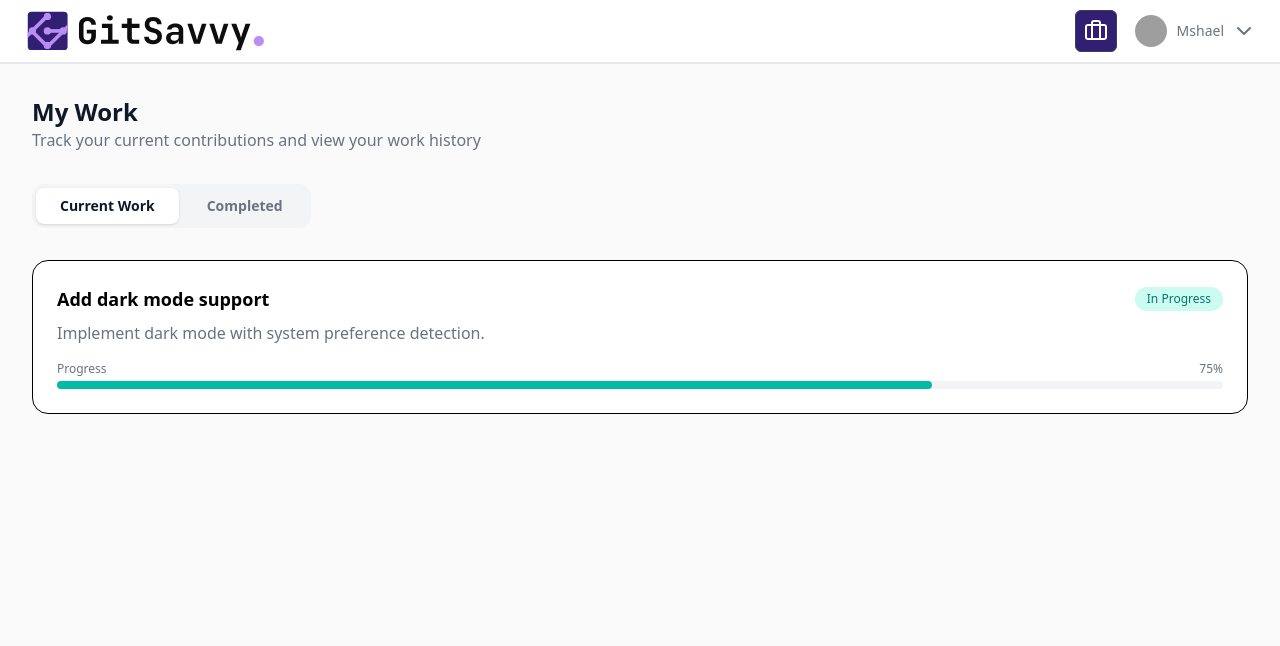
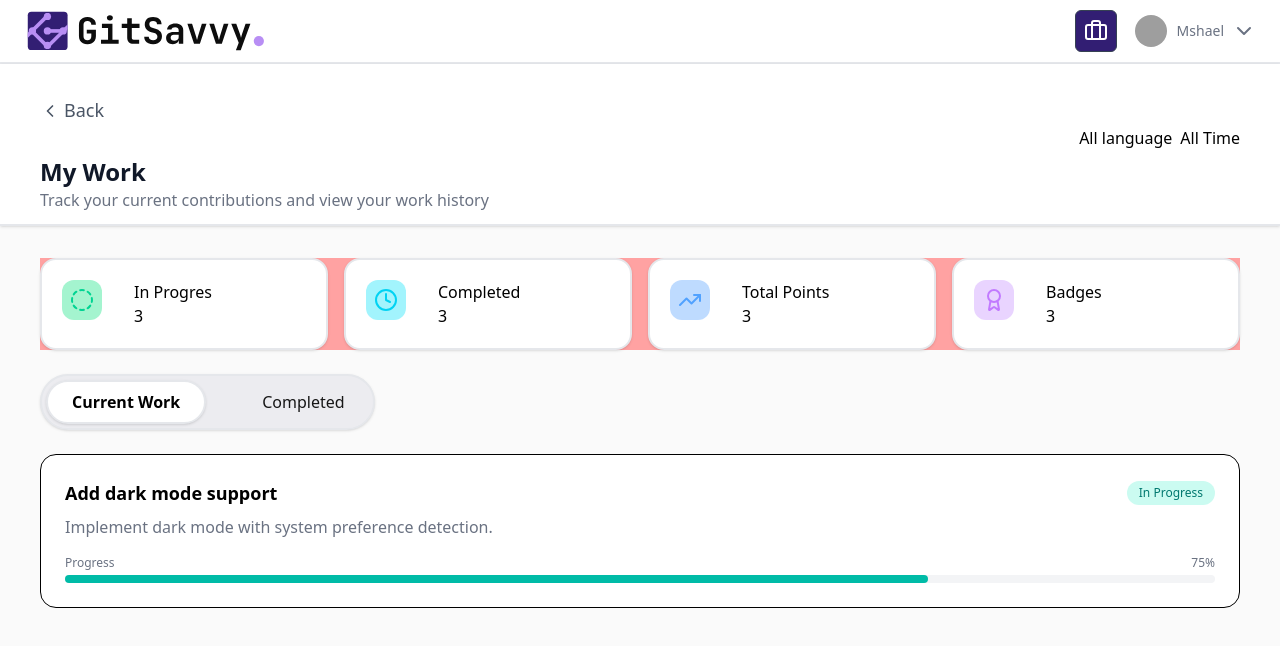
Before and after one commit to Git-Savvy/gitsavvy-frontend, a React (Vite) app: page /home/myWork in a window 1280 px wide. Shown: the top 646 px of the page. Built offline with nearby package versions, Linux system fonts and the light colour scheme; grey boxes are pictures that could not be loaded.

Commit message:
change few styling

```diff
--- a/src/App.jsx
+++ b/src/App.jsx
@@ -38,11 +38,24 @@ function App() {
           <Route index element={<Discover />} />
 
           <Route element={<LayoutChatbot />}>
-            <Route path="repoDetail/:id" element={<RepoDetail repo={repoInfo} />} />
+            <Route
+              path="repoDetail/:id"
+              element={<RepoDetail repo={repoInfo} />}
+            />
             <Route path="issueDetail/:id" element={<IssueDetail />} />
           </Route>
 
-          <Route path="myWork" element={<MyWork />} />
+          <Route
+            path="myWork"
+            element={
+              <UserProvider>
+                {/*provider have to wrap the component it self not the route! */}
+                <RepoProvider>
+                  <MyWork />
+                </RepoProvider>{" "}
+              </UserProvider>
+            }
+          />
           <Route path="profile" element={<Profile />} />
         </Route>
 
--- a/src/components/common/DocCard.jsx
+++ /dev/null
@@ -1,8 +0,0 @@
-export default function DocCard({ title, description }) {
-  return (
-    <div className="border rounded-lg p-4 hover:shadow">
-      <h3 className="font-semibold mb-2">{title}</h3>
-      <p className="text-sm text-gray-600">{description}</p>
-    </div>
-  );
-}
--- a/src/components/common/DocumentationRefreshCard.jsx
+++ b/src/components/common/DocumentationRefreshCard.jsx
@@ -1,8 +1,7 @@
-import DocCard from "../common/DocCard";
 import { Sparkles, RefreshCw } from "lucide-react";
 export default function DocumentationRefreshCard() {
   return (
-    <header className="bg-white border-2 border-gray-200 rounded-2xl p-8 shadow-sm">
+    <header className="bg-white border-2 border-gray-200 rounded-2xl p-8 lg:shadow-sm">
       <div className="flex justify-between items-start mb-4">
         <div className="flex items-center gap-2 text-indigo-900 font-semibold text-lg">
           <Sparkles className="w-5 h-5 text-primary" />
--- a/src/components/common/FilterPop.jsx
+++ b/src/components/common/FilterPop.jsx
@@ -31,7 +31,7 @@ export default function FilterPop() {
       {/* Filter Button */}
       <button
         onClick={() => setIsOpen(!isOpen)}
-        className="flex items-center gap-2 px-6 py-2 border border-gray-200 rounded-lg font-medium text-slate-700 hover:bg-hoverl transition-colors shadow-sm bg-white"
+        className="flex items-center gap-2 px-6 py-2 border border-gray-200 rounded-lg font-medium text-slate-700 hover:bg-hoverl transition-colors lg:shadow-sm bg-white"
       >
         <ListFilter className="w-4 h-4" />
         Filter
--- /dev/null
+++ b/src/components/common/MyWorkStatCard.jsx
@@ -0,0 +1,14 @@
+export default function MyWorkStatCard({ stat }) {
+  return (
+    <div className="bg-white p-5 rounded-2xl border-2 border-gray-200  flex itemms-center lg:shadow-sm flex  gap-8 w-full">
+      {" "}
+      <div className={`${stat.color} p-2 rounded-xl w-[40px] h-[40px]`}>
+        {stat.icon}
+      </div>
+      <div>
+        <h3>{stat.title}</h3> <span>3</span>
+      </div>
+      {/*i need here to update to dynamic num */}
+    </div>
+  );
+}
--- a/src/components/common/RepositoryCard.jsx
+++ b/src/components/common/RepositoryCard.jsx
@@ -10,7 +10,7 @@ import SimpleDarkButton from "./SimpleDarkButton";
 import SimpleLightButton from "./SimpleLightButton";
 export default function RepositoryCard({ repo, navigate }) {
   return (
-    <div className="border-2 border-gray-200 rounded-xl p-5 bg-white flex justify-between gap-4">
+    <div className="border-2 border-gray-200 rounded-xl p-5 bg-white flex justify-between gap-4  lg:shadow-sm">
       {/* Left */}
       <div>
         <div className="flex items-center gap-2">
--- a/src/components/layout/Docs.jsx
+++ b/src/components/layout/Docs.jsx
@@ -1,7 +1,5 @@
 import DocumentationRefreshCard from "../common/DocumentationRefreshCard";
 import DocumentationSidebar from "./DocumentationSidebar";
-import DocCard from "../common/DocCard";
-import { Sparkles, RefreshCw } from "lucide-react";
 export default function Docs() {
   return (
     <div className="min-h-screen font-sans text-slate-700">
--- a/src/components/layout/IssueNav.jsx
+++ b/src/components/layout/IssueNav.jsx
@@ -11,7 +11,7 @@ export default function IssueNav({ activeTab, setActiveTab,num }) {
           onClick={() => setActiveTab(tab.id)}
           className={`py-2 px-2 md:px-6 ${
             activeTab === tab.id
-              ? "bg-white rounded-full font-semibold"
+              ? "bg-white rounded-full font-semibold border-2 border-gray-200 lg:shadow-sm"
               : "text-textdark"
           }`}
         >
--- a/src/components/layout/Navbar.jsx
+++ b/src/components/layout/Navbar.jsx
@@ -6,7 +6,7 @@ import { UserContext } from "../../context/UserContext";
 export default function Navbar() {
   const { user } = useContext(UserContext); //just access without modifying anything
   return (
-    <nav className="flex items-center justify-between px-6 py-4 border-b-2  border-gray-200 bg-white h-[4rem] ">
+    <nav className="flex items-center justify-between px-6 py-4 border-b-2  border-gray-200 bg-white h-[4rem] lg:shadow-sm">
       {/* Left */}
       <NavLink to="/home">
         <img src={logo} className="w-[15rem]" />
--- a/src/components/layout/RepoNav.jsx
+++ b/src/components/layout/RepoNav.jsx
@@ -8,14 +8,14 @@ export default function RepoNav({ activeTab, setActiveTab }) {
   ];
 
   return (
-    <div className="flex  flex-col md:flex-row gap-2 lg:gap-8 justify-around  bg-switchbg rounded-2xl md:rounded-full p-1  w-full md:w-fit">
+    <div className="flex  flex-col md:flex-row gap-2 lg:gap-8 justify-around border-2 border-gray-200 bg-switchbg rounded-2xl md:rounded-full p-1  w-full md:w-fit lg:shadow-sm">
       {tabs.map((tab) => (
         <button
           key={tab.id}
           onClick={() => setActiveTab(tab.id)}
-          className={`py-2 px-2 md:px-6 ${
+          className={`py-2 px-2 md:px-6  ${
             activeTab === tab.id
-              ? "bg-white rounded-full font-semibold"
+              ? "bg-white rounded-full font-semibold border-2 border-gray-200 lg:shadow-sm"
               : "text-textdark"
           }`}
         >
--- a/src/pages/Discover.jsx
+++ b/src/pages/Discover.jsx
@@ -28,7 +28,7 @@ export default function Discover() {
         ))}
       </main>
       {/* Right sidebar */}
-      <div className="bg-white border-x-2 border-gray-200">
+      <div className="bg-white border-x-2 border-gray-200  lg:shadow-sm">
         <RightSidebar />
       </div>
     </div>
--- a/src/pages/MyWork.jsx
+++ b/src/pages/MyWork.jsx
@@ -1,28 +1,69 @@
 import { useState } from "react";
+import { CircleDashed, Award, TrendingUp, Clock } from "lucide-react";
 import CurrentWork from "../components/layout/CurrentWork";
 import CompletedWork from "../components/layout/CompletedWork";
+import BackButton from "../components/common/BackButton";
+import { useNavigate } from "react-router-dom";
+import MyWorkStatCard from "../components/common/MyWorkStatCard";
 export default function MyWork() {
+  const workStats = [
+    {
+      title: "In Progres",
+      icon: <CircleDashed className="text-emerald-400" />,
+      color: "bg-emerald-200",
+    },
+    {
+      title: "Completed",
+      icon: <Clock className="text-cyan-400" />,
+      color: "bg-cyan-200",
+    },
+    {
+      title: "Total Points",
+      icon: <TrendingUp className="text-blue-400" />,
+      color: "bg-blue-200",
+    },
+    {
+      title: "Badges",
+      icon: <Award className="text-purple-400" />,
+      color: "bg-purple-200",
+    },
+  ];
+  const navigate = useNavigate();
   const [activeTab, setActiveTab] = useState("current");
 
   return (
-    <div className="p-8 space-y-8">
+    <div className="space-y-8 ">
       {/* ===== Header ===== */}
-      <div>
+      <div className="bg-white w-full flex justify-between px-10 pb-3 border-b-2 border-gray-200 lg:shadow-sm">
+        <div className="">
+          <BackButton text={"Back"} onClick={() => navigate("/home")} />
           <h1 className="text-2xl font-bold text-gray-900">My Work</h1>
           <p className="text-gray-500">
             Track your current contributions and view your work history
           </p>
         </div>
+        <div className="flex gap-2 items-center">
+          <span>All language</span>
+          <span>All Time</span>
+        </div>
+      </div>
+      <div className="px-10">
+        <div className="flex gap-4 justify-around bg-red-300">
+          {workStats.map((stat, index) => (
+            <MyWorkStatCard key={index} stat={stat} />
+          ))}
+        </div>
 
         {/* ===== Tabs Navbar ===== */}
-      <div className="w-fit bg-gray-100 p-1 rounded-xl flex gap-1">
+        <div className="py-6">
+          <div className="flex  flex-col md:flex-row gap-2 lg:gap-8 justify-around border-2 border-gray-200 bg-switchbg rounded-2xl md:rounded-full p-1  w-full md:w-fit lg:shadow-sm">
             <button
               onClick={() => setActiveTab("current")}
-          className={`px-6 py-2 rounded-lg text-sm font-semibold transition
+              className={`py-2 px-2 md:px-6
             ${
               activeTab === "current"
-                ? "bg-white shadow text-gray-900"
-                : "text-gray-500 hover:text-gray-700"
+                ? "bg-white rounded-full font-semibold border-2 border-gray-200 lg:shadow-sm"
+                : "text-textdark"
             }`}
             >
               Current Work
@@ -30,22 +71,23 @@ export default function MyWork() {
 
             <button
               onClick={() => setActiveTab("completed")}
-          className={`px-6 py-2 rounded-lg text-sm font-semibold transition
+              className={`py-2 px-2 md:px-6
             ${
               activeTab === "completed"
-                ? "bg-white shadow text-gray-900"
-                : "text-gray-500 hover:text-gray-700"
+                ? "bg-white rounded-full font-semibold border-2 border-gray-200 lg:shadow-sm"
+                : "text-textdark"
             }`}
             >
               Completed
             </button>
           </div>
-
+        </div>
         {/* ===== Dynamic Content ===== */}
         <div>
           {activeTab === "current" && <CurrentWork />}
           {activeTab === "completed" && <CompletedWork />}
         </div>
       </div>
+    </div>
   );
 }
```
Lines whose indentation alone changed are shown as unchanged.
